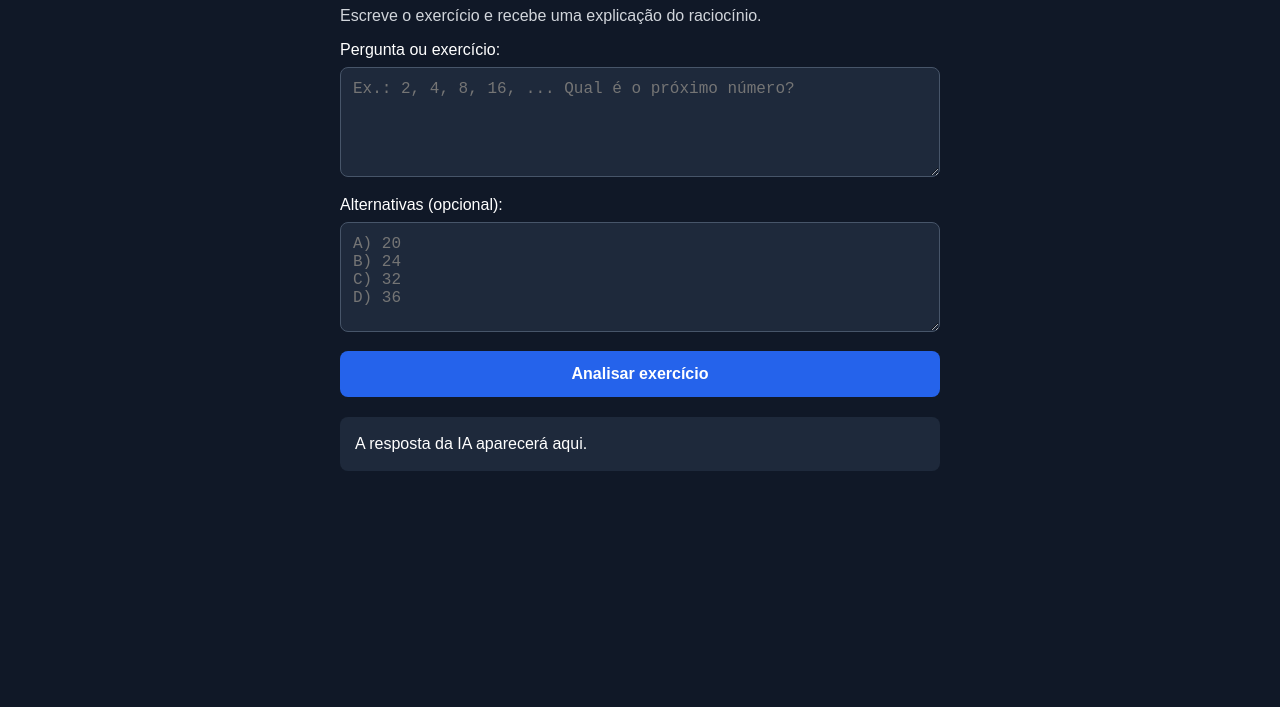
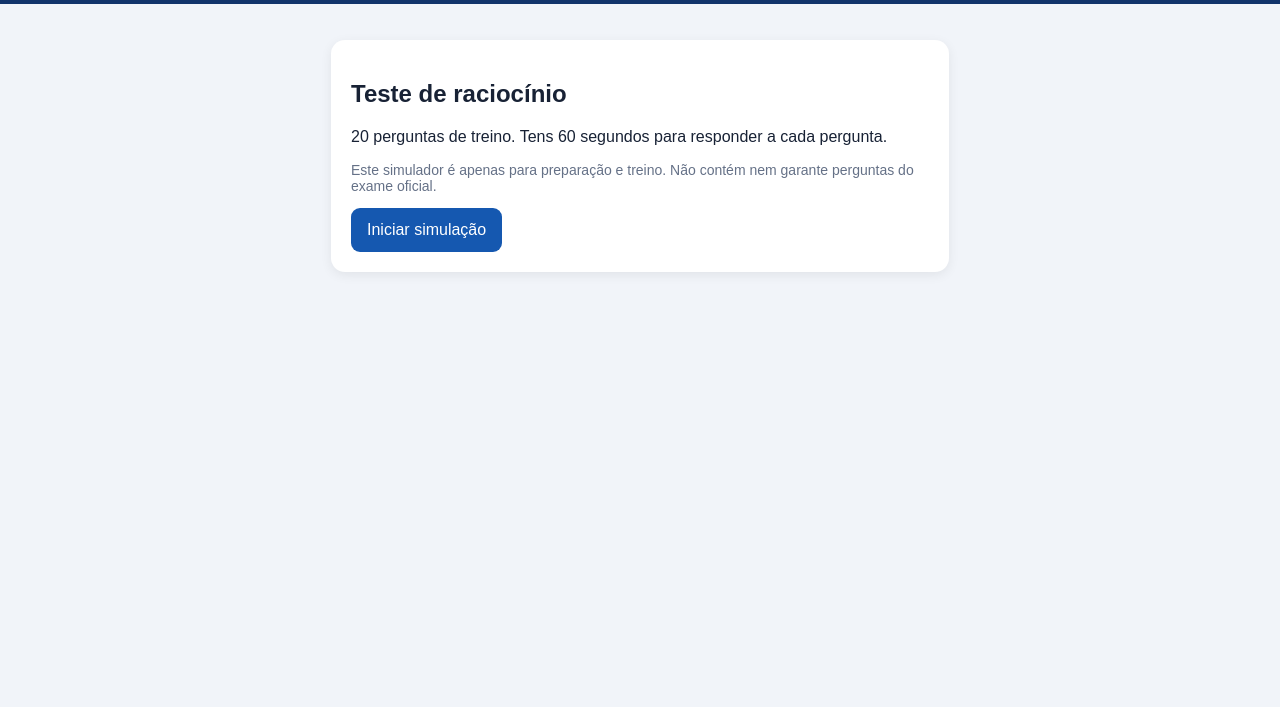
Before and after one commit to dejerrastrong-max/assistente-psicotecnico-android, a plain HTML site: page index.html in a window 1280 px wide. Shown: the part 93-800 px from the top of the page. Drawn offline with Linux system fonts and the light colour scheme.

Commit message:
Update index.html

```diff
--- a/index.html
+++ b/index.html
@@ -4,107 +4,151 @@
 <head>
 <meta charset="UTF-8">
 <meta name="viewport" content="width=device-width, initial-scale=1">
-  <title>Assistente Psicotécnico Angola</title>
+<title>Simulador Psicotécnico Angola</title>
 <style>
-    body {
-      font-family: Arial, sans-serif;
-      background: #101827;
-      color: white;
-      padding: 20px;
-      max-width: 600px;
-      margin: auto;
-    }
-    h1 { color: #60a5fa; }
-    p { color: #d1d5db; }
-    textarea {
-      width: 100%;
-      box-sizing: border-box;
-      padding: 12px;
-      margin: 8px 0 15px;
-      border-radius: 8px;
-      border: 1px solid #475569;
-      background: #1e293b;
-      color: white;
-      font-size: 16px;
-      min-height: 110px;
-    }
-    button {
-      width: 100%;
-      padding: 14px;
-      background: #2563eb;
-      color: white;
-      border: 0;
-      border-radius: 8px;
-      font-size: 16px;
-      font-weight: bold;
-    }
-    #resultado {
-      margin-top: 20px;
-      padding: 15px;
-      background: #1e293b;
-      border-radius: 8px;
-      white-space: pre-wrap;
-      line-height: 1.5;
-    }
+*{box-sizing:border-box}
+body{margin:0;background:#f1f4f9;color:#182235;font-family:Arial,sans-serif}
+header{background:#12346b;color:white;padding:22px 16px;text-align:center}
+header h1{margin:0 0 8px;font-size:23px}
+main{max-width:650px;margin:20px auto;padding:16px}
+.card{background:white;padding:20px;border-radius:14px;box-shadow:0 3px 12px #00000012}
+button{border:0;border-radius:9px;padding:13px 16px;font-size:16px;cursor:pointer}
+.primary{background:#1558b0;color:white}
+.secondary{background:#e5eaf2;color:#182235}
+button:disabled{opacity:.45}
+.row{display:flex;justify-content:space-between;align-items:center;gap:10px;flex-wrap:wrap}
+#timer{font-size:24px;font-weight:bold;color:#c62828}
+#question{font-size:20px;line-height:1.5;margin:24px 0}
+.option{display:block;width:100%;text-align:left;margin:10px 0;background:#eef2f8;color:#182235;border:2px solid transparent}
+.option.selected{border-color:#1558b0;background:#dceaff}
+.option.correct{background:#d9f6df;border-color:#25833b}
+.option.wrong{background:#ffe0e0;border-color:#c62828}
+.small{color:#657187;font-size:14px}
+.hidden{display:none}
+.progress{height:8px;background:#e1e6ef;border-radius:8px;overflow:hidden;margin-top:14px}
+#bar{height:100%;width:0;background:#2675d8}
 </style>
 </head>
 <body>
-  <h1>Assistente Psicotécnico Angola</h1>
-  <p>Escreve o exercício e recebe uma explicação do raciocínio.</p>
+<header>
+<h1>Simulador Psicotécnico Angola</h1>
+<div>Treino para concursos públicos</div>
+</header>
+<main>
+<section class="card" id="intro">
+<h2>Teste de raciocínio</h2>
+<p>20 perguntas de treino. Tens 60 segundos para responder a cada pergunta.</p>
+<p class="small">Este simulador é apenas para preparação e treino. Não contém nem garante perguntas do exame oficial.</p>
+<button class="primary" onclick="startTest()">Iniciar simulação</button>
+</section>
 
-  <label for="pergunta">Pergunta ou exercício:</label>
-  <textarea id="pergunta" placeholder="Ex.: 2, 4, 8, 16, ... Qual é o próximo número?"></textarea>
+<section class="card hidden" id="test">
+<div class="row">
+<strong id="counter">Pergunta 1 de 20</strong>
+<span id="timer">01:00</span>
+</div>
+<div class="progress"><div id="bar"></div></div>
+<div id="question"></div>
+<div id="options"></div>
+<p class="small" id="notice">Escolhe uma resposta antes de avançar.</p>
+<div class="row">
+<button class="secondary" id="prev" onclick="move(-1)">Anterior</button>
+<button class="primary" id="next" onclick="move(1)">Seguinte</button>
+</div>
+</section>
 
-  <label for="alternativas">Alternativas (opcional):</label>
-  <textarea id="alternativas" placeholder="A) 20&#10;B) 24&#10;C) 32&#10;D) 36"></textarea>
-
-  <button id="botao" onclick="analisar()">Analisar exercício</button>
-  <div id="resultado">A resposta da IA aparecerá aqui.</div>
+<section class="card hidden" id="result">
+<h2>Resultado da simulação</h2>
+<h1 id="score"></h1>
+<p id="summary"></p>
+<div id="review"></div>
+<button class="primary" onclick="location.reload()">Repetir teste</button>
+</section>
+</main>
 
 <script>
-    async function analisar() {
-      const pergunta = document.getElementById("pergunta").value.trim();
-      const alternativas = document.getElementById("alternativas").value.trim();
-      const resultado = document.getElementById("resultado");
-      const botao = document.getElementById("botao");
-
-      if (!pergunta) {
-        resultado.textContent = "Escreve primeiro uma pergunta.";
-        return;
+const questions=[
+{q:"Completa a sequência: 2, 4, 6, 8, ?",o:["9","10","12","14"],a:1},
+{q:"Completa: 3, 6, 12, 24, ?",o:["30","36","48","50"],a:2},
+{q:"Qual é o intruso?",o:["Cão","Gato","Leão","Mesa"],a:3},
+{q:"Se todos os agentes são disciplinados e Paulo é agente, então:",o:["Paulo é disciplinado","Paulo é médico","Nenhum agente é disciplinado","Não é possível concluir"],a:0},
+{q:"Quanto é 15 + 27?",o:["32","40","42","45"],a:2},
+{q:"Completa: 20, 17, 14, 11, ?",o:["8","9","7","6"],a:0},
+{q:"Qual palavra é diferente?",o:["Janeiro","Março","Segunda-feira","Junho"],a:2},
+{q:"Se hoje é terça-feira, que dia será daqui a 3 dias?",o:["Quarta-feira","Quinta-feira","Sexta-feira","Sábado"],a:2},
+{q:"Completa: 1, 4, 9, 16, ?",o:["20","24","25","36"],a:2},
+{q:"Um objeto custa 200 Kz. Quanto custam 3 objetos?",o:["400 Kz","500 Kz","600 Kz","800 Kz"],a:2},
+{q:"Qual é o oposto de 'aumentar'?",o:["Crescer","Diminuir","Somar","Avançar"],a:1},
+{q:"Completa: A, C, E, G, ?",o:["H","I","J","K"],a:1},
+{q:"Se 5 pessoas dividem igualmente 20 maçãs, cada uma recebe:",o:["2","3","4","5"],a:2},
+{q:"Qual número é o maior?",o:["0,8","0,08","0,18","0,5"],a:0},
+{q:"Todos os livros estão na mesa. Este objeto é um livro. Logo:",o:["Está na mesa","Está no chão","É uma cadeira","Não se sabe"],a:0},
+{q:"Completa: 100, 90, 80, 70, ?",o:["65","60","50","55"],a:1},
+{q:"Qual não pertence ao grupo?",o:["Círculo","Triângulo","Quadrado","Azul"],a:3},
+{q:"Quanto é metade de 86?",o:["42","43","44","46"],a:1},
+{q:"Se 2 trabalhadores terminam um serviço em 6 dias, não podemos concluir sem mais dados que 4 trabalhadores levarão:",o:["Sempre 3 dias","Sempre 6 dias","Sempre 12 dias","Um tempo exato garantido"],a:3},
+{q:"Completa a sequência: 5, 10, 20, 40, ?",o:["45","60","80","100"],a:2}
+];
+let index=0,answers=Array(questions.length).fill(null),remaining=60,interval=null,finished=false;
+function startTest(){
+document.getElementById("intro").classList.add("hidden");
+document.getElementById("test").classList.remove("hidden");
+showQuestion();
 }
-
-      botao.disabled = true;
-      botao.textContent = "A analisar...";
-      resultado.textContent = "A consultar a inteligência artificial. Aguarda...";
-
-      try {
-        const resposta = await fetch(
-          "https://assistente-psicotecnico-api.onrender.com/analisar",
-          {
-            method: "POST",
-            headers: { "Content-Type": "application/json" },
-            body: JSON.stringify({
-              pergunta: pergunta,
-              alternativas: alternativas
-            })
+function showQuestion(){
+clearInterval(interval);remaining=60;
+const q=questions[index];
+document.getElementById("counter").textContent=`Pergunta ${index+1} de ${questions.length}`;
+document.getElementById("question").textContent=q.q;
+document.getElementById("options").innerHTML="";
+q.o.forEach((opt,i)=>{
+const b=document.createElement("button");
+b.className="option"+(answers[index]===i?" selected":"");
+b.textContent=String.fromCharCode(65+i)+") "+opt;
+b.onclick=()=>{answers[index]=i;showOptionsOnly();};
+document.getElementById("options").appendChild(b);
+});
+document.getElementById("prev").disabled=index===0;
+document.getElementById("next").textContent=index===questions.length-1?"Terminar teste":"Seguinte";
+document.getElementById("bar").style.width=(index/questions.length*100)+"%";
+document.getElementById("notice").textContent=answers[index]===null?"Escolhe uma resposta antes de avançar.":"Resposta selecionada.";
+updateTimer();
+interval=setInterval(()=>{
+remaining--;updateTimer();
+if(remaining<=0){
+clearInterval(interval);
+if(index<questions.length-1){index++;showQuestion();}
+else finishTest();
 }
-        );
-
-        const dados = await resposta.json();
-
-        if (!resposta.ok) {
-          throw new Error(dados.detail || "Ocorreu um erro.");
+},1000);
 }
-
-        resultado.textContent = dados.resposta || "A IA não devolveu uma resposta.";
-      } catch (erro) {
-        resultado.textContent =
-          "Não foi possível obter a resposta. Verifica a ligação à internet e tenta novamente. Detalhe: " +
-          erro.message;
-      } finally {
-        botao.disabled = false;
-        botao.textContent = "Analisar exercício";
+function showOptionsOnly(){
+const buttons=document.querySelectorAll(".option");
+buttons.forEach((b,i)=>b.classList.toggle("selected",answers[index]===i));
+document.getElementById("notice").textContent="Resposta selecionada.";
 }
+function updateTimer(){
+document.getElementById("timer").textContent="00:"+String(remaining).padStart(2,"0");
+}
+function move(direction){
+if(direction===1&&index===questions.length-1){finishTest();return;}
+index=Math.max(0,Math.min(questions.length-1,index+direction));
+showQuestion();
+}
+function finishTest(){
+clearInterval(interval);finished=true;
+document.getElementById("test").classList.add("hidden");
+document.getElementById("result").classList.remove("hidden");
+let score=0;
+questions.forEach((q,i)=>{if(answers[i]===q.a)score++;});
+document.getElementById("score").textContent=`${score} / ${questions.length} (${Math.round(score/questions.length*100)}%)`;
+document.getElementById("summary").textContent="Resultado de treino. Revê as respostas abaixo para aprender com os erros.";
+const review=document.getElementById("review");review.innerHTML="";
+questions.forEach((q,i)=>{
+const p=document.createElement("p");
+p.innerHTML=`<strong>${i+1}. ${q.q}</strong><br>Sua resposta: ${answers[i]===null?"Sem resposta":q.o[answers[i]]}<br>Resposta correta: ${q.o[q.a]}`;
+review.appendChild(p);
+});
 }
 </script>
 </body>
```
Lines whose indentation alone changed are shown as unchanged.
